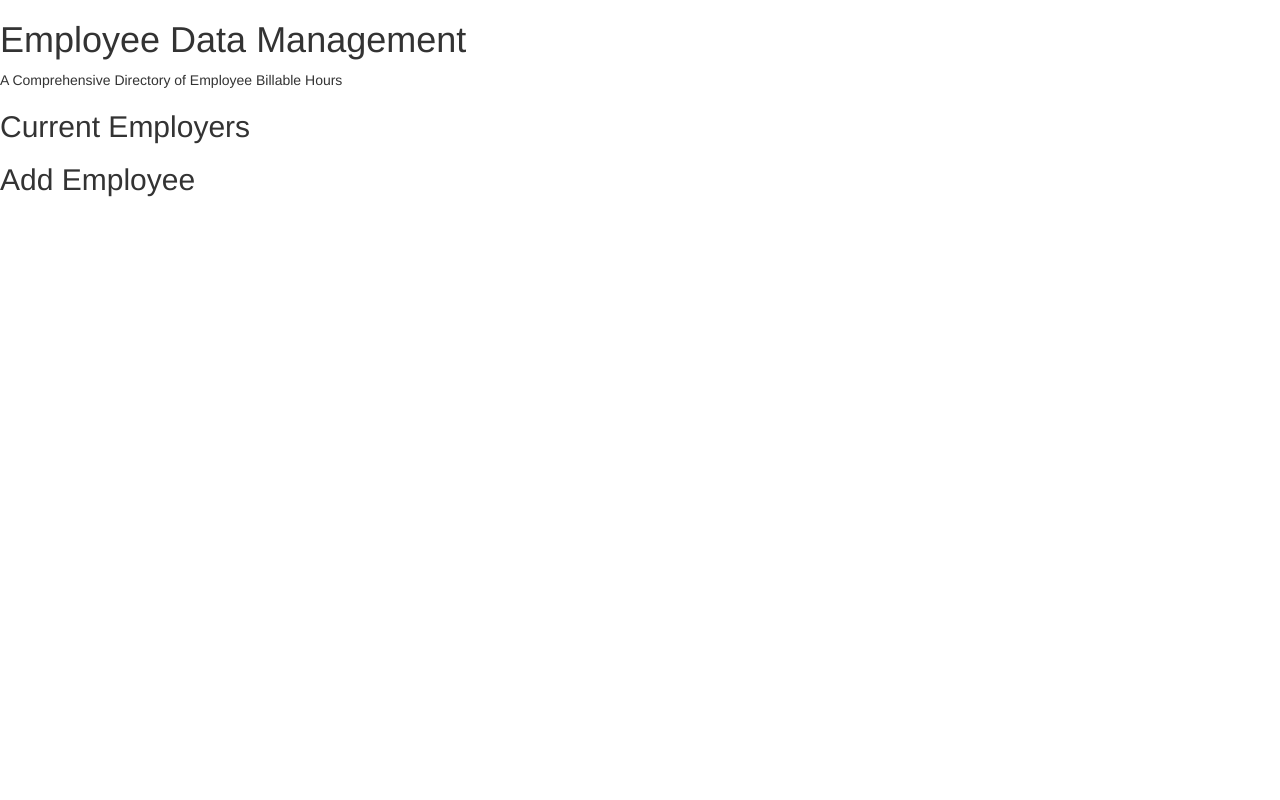
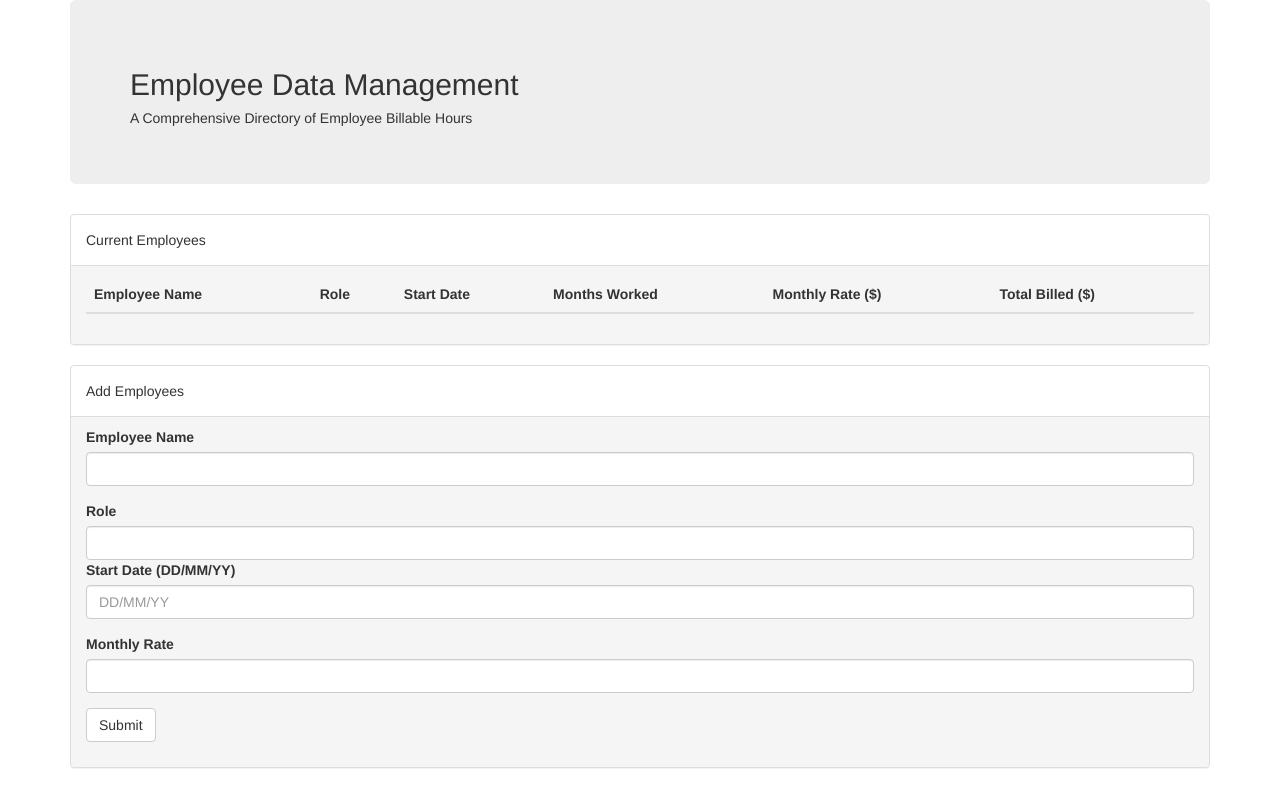
Before and after one commit to julianbridges4/EmployeeDataManagement, a plain HTML site: page index.html in a window 1280 px wide. Drawn offline with nearby package versions, Linux system fonts and the light colour scheme.

Commit message:
Updated html structure

```diff
--- a/index.html
+++ b/index.html
@@ -3,36 +3,68 @@
 	<head>
 		<title>Employee Data Management</title>
 		<meta charset="UTF-8">
-	<!-- Bootstrap link -->
 		<link rel="stylesheet" href="https://maxcdn.bootstrapcdn.com/bootstrap/3.3.7/css/bootstrap.min.css" integrity="sha384-BVYiiSIFeK1dGmJRAkycuHAHRg32OmUcww7on3RYdg4Va+PmSTsz/K68vbdEjh4u" crossorigin="anonymous">
-	<!-- Our stylesheet. -->
 		<link rel="stylesheet" href="css/style.css">
-	<!-- JQuery link -->
-	<script
-    src="http://code.jquery.com/jquery-3.2.1.js"
-    integrity="sha256-DZAnKJ/6XZ9si04Hgrsxu/8s717jcIzLy3oi35EouyE="
-    crossorigin="anonymous"></script>
-    <!-- Firebase link -->
-	<script src="https://www.gstatic.com/firebasejs/4.2.0/firebase.js"></script>
-	<!-- Link to Moment.js should go here -->
-    <script src="https://cdn.jsdelivr.net/momentjs/2.12.0/moment.min.js"></script>
-    <!-- Our JS file. -->
-	<script src="js/app.js"></script>
 	</head>
 	<body>
-
-	<div>
-		<h1>Employee Data Management</h1>
-		<p>A Comprehensive Directory of Employee Billable Hours</p>
+		<div class="container">
+			<div class="jumbotron">
+				<h2 class="title">Employee Data Management</h2>
+				<h5 class="subtitle">A Comprehensive Directory of Employee Billable Hours</h5>
 			</div>
-	<div>
-		<h2>Current Employers</h2>
+			<div class="row">
+				<div class="col-md-12">
+					<div class="panel panel-default">
+						<div class="panel-body">
+							Current Employees
 						</div>
-	<div>
-		<h2>Add Employee</h2>
+						<div class="panel-footer current-employees">
+							<table class="table">
+								<thead>
+									<th>Employee Name</th>
+									<th>Role</th>
+									<th>Start Date</th>
+									<th>Months Worked</th>
+									<th>Monthly Rate ($)</th>
+									<th>Total Billed ($)</th>
+								</thead>
+								<tbody></tbody>
+							</table>
+						</div>
+					</div>
+				</div>
+			</div>
+			<div class="row">
+				<div class="col-md-12">
+					<div class="panel panel-default form">
+						<div class="panel-body">
+							Add Employees
+						</div>
+						<div class="panel-footer">
+							<form>
+								<div class="form-group">
+									<label for="employee-name">Employee Name</label>
+									<input type="text" class="form-control" id="employee-name" placeholder="">
+								</div>
+								<div class="form-group">
+									<label for="role">Role</label>
+									<input type="text" class="form-control" id="role" placeholder="">
+								<div class="form-group">
+									<label for="start-date">Start Date (DD/MM/YY)</label>
+									<input type="text" class="form-control" id="start-date" placeholder="DD/MM/YY">
+								</div>
+								<div class="form-group">
+									<label for="month-rate">Monthly Rate</label>
+									<input type="text" class="form-control" id="month-rate" placeholder="">
 								</div>
 
+
+								<button type="button" value="submit" class="btn btn-default">Submit</button>
+							</form>
+						</div>
+					</div>
+				</div>
+			</div>
 			<script src="js/app.js"></script>
-
 		</body>
 	</html>
```
Lines whose indentation alone changed are shown as unchanged.
